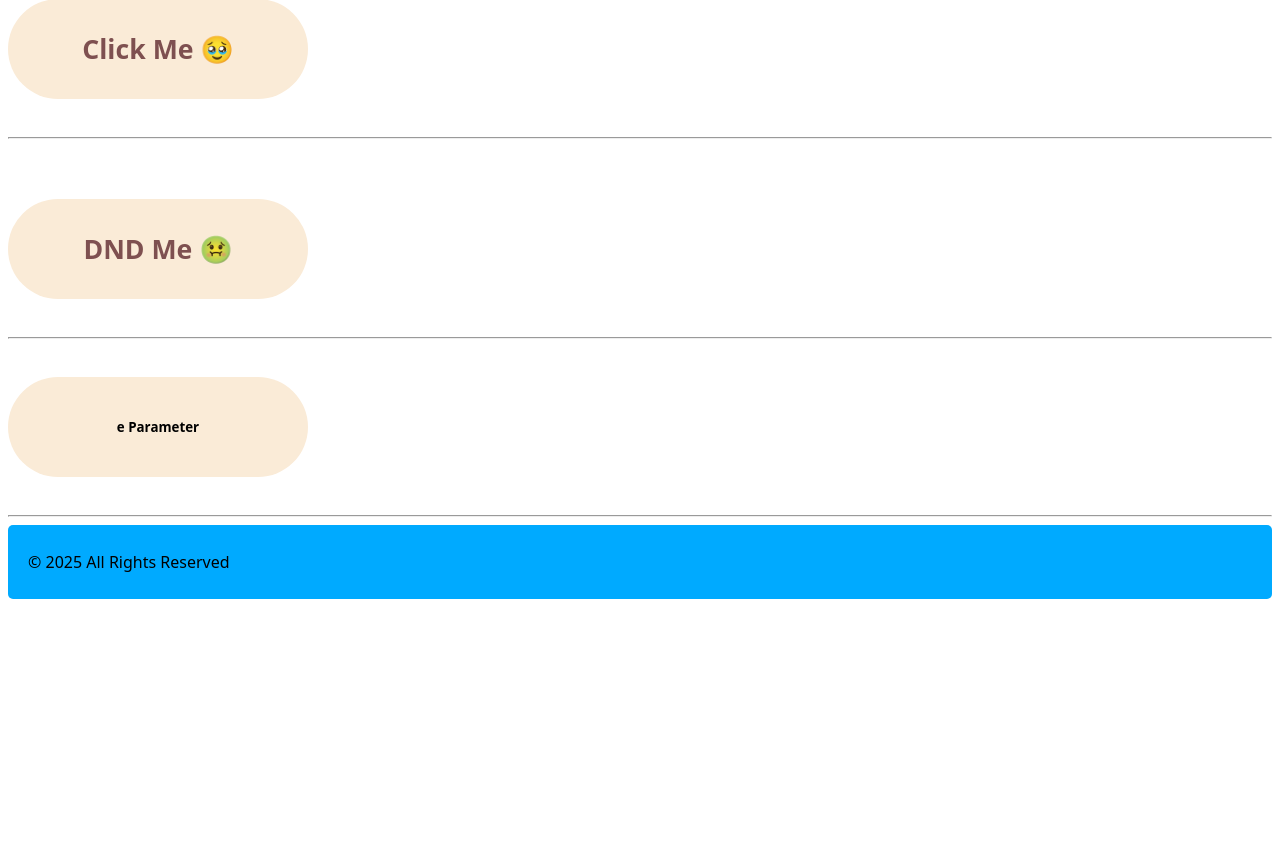
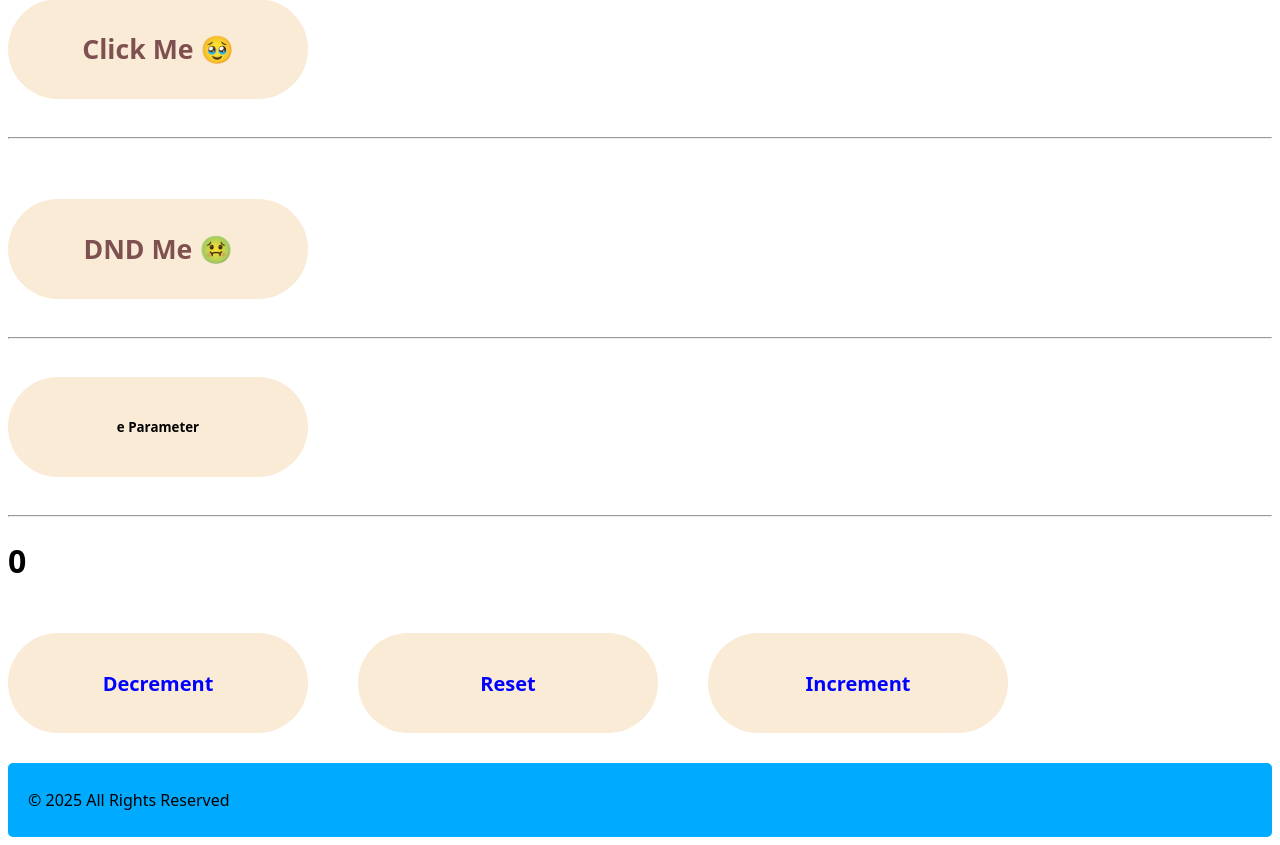
Before and after one commit to Sandesh-k18/react_Lrn, a React (Vite) app: page / in a window 1280 px wide. Shown: the part 791-1636 px from the top of the page. Before the commit the page ends 1398 px from the top, so only its background shows below. Built offline with nearby package versions, Linux system fonts and the light colour scheme.

Commit message:
useState hook in React

```diff
--- a/src/App.jsx
+++ b/src/App.jsx
@@ -5,7 +5,7 @@ import UserGreeting from './UserGreeting/userGreeting.jsx'
 import List from './List.jsx'
 import Button from "./Button/Button.jsx"
 import ProfilePic from "./ProfilePic.jsx";
-import Hooks from "./Hooks.jsx";
+import Hooks from "./useState/Hooks.jsx"
 
 function App() {
 
--- a/src/Hooks.jsx
+++ /dev/null
@@ -1,12 +0,0 @@
-function Hooks() {
-  return (<>
-
-
-
-
-
-
-  </>);
-}
-
-export default Hooks;
--- /dev/null
+++ b/src/useState/Hooks.css
@@ -0,0 +1,11 @@
+button {
+  margin-right: 50px;
+}
+
+button h2 {
+  color: blue;
+}
+#counter {
+  color: #ff6600;
+
+}
--- /dev/null
+++ b/src/useState/Hooks.jsx
@@ -0,0 +1,51 @@
+import React, { useState } from "react";
+
+import  "./Hooks.css"
+
+
+function Hooks() {
+  const [name, setName] = useState();
+  const [age, setAge] = useState(0);
+  const [isEmployed, setIsEmployed] = useState(false);
+  const [counter, setCounter] = useState(0);
+  const nameHandle = () => {
+    // name = "Sandy 🔥"  // won't work
+    setName("Sandy 🔥");
+  };
+  const ageHandle = () => {
+    setAge(age + 1);
+  };
+  const toggleHandle = () => {
+    setIsEmployed(!isEmployed);
+  };
+  const incrementCounter = () => {
+    setCounter(counter + 1);
+  };
+  const decrementCounter = () => {
+    setCounter(counter - 1);
+  };
+  const resetCounter = () => {
+    setCounter(0);
+  };
+  return (
+    <>
+      <div>
+        {/* <p>Name: {name} </p>
+        <button onClick={nameHandle}>Set Name</button>
+
+        <p>Age: {age} </p>
+        <button onClick={ageHandle}>Increment Age</button>
+
+        <p>isEmployed: {isEmployed ? "Yes" : "No"} </p>
+        <button onClick={toggleHandle}>Set Status</button> */}
+
+        <h1 itemID="counter" >{counter}</h1>
+        <button onClick={decrementCounter}><h2>Decrement</h2></button>
+        <button onClick={resetCounter}><h2>Reset</h2></button>
+        <button onClick={incrementCounter}><h2>Increment</h2></button>
+      </div>
+    </>
+  );
+}
+
+export default Hooks;
```
Also changed, not shown: src/index.css (line endings or trailing spaces).
